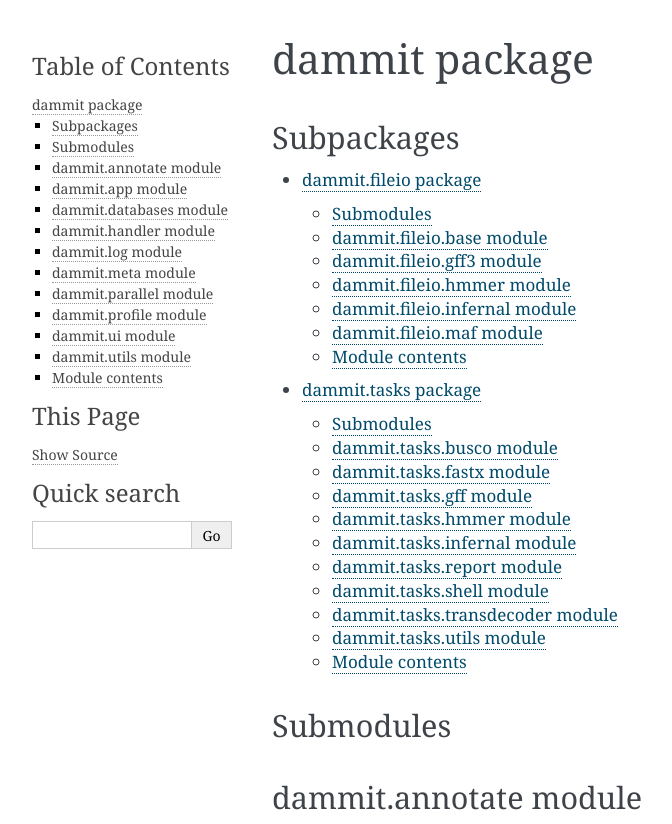
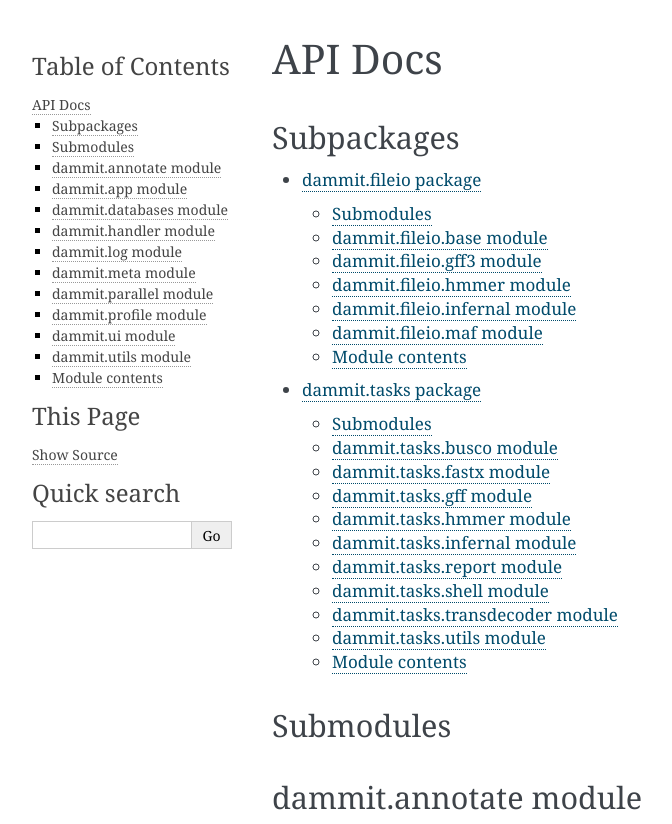
Before and after one commit to dib-lab/dammit, a Sphinx documentation site: the page built from doc/dammit.rst, in a window 1280 px wide and 900 px high, cut to the strip 0-824 px from the top of the window. Shown: the whole strip, without its empty margins (170-842 px from the left). Built offline with Sphinx 7.4.7, drawn with Linux system fonts in a browser that asks for light colours.

Commit message:
Change API docs header

```diff
--- a/doc/dammit.rst
+++ b/doc/dammit.rst
@@ -1,4 +1,4 @@
-dammit package
+API Docs
 ==============
 
 Subpackages
```
